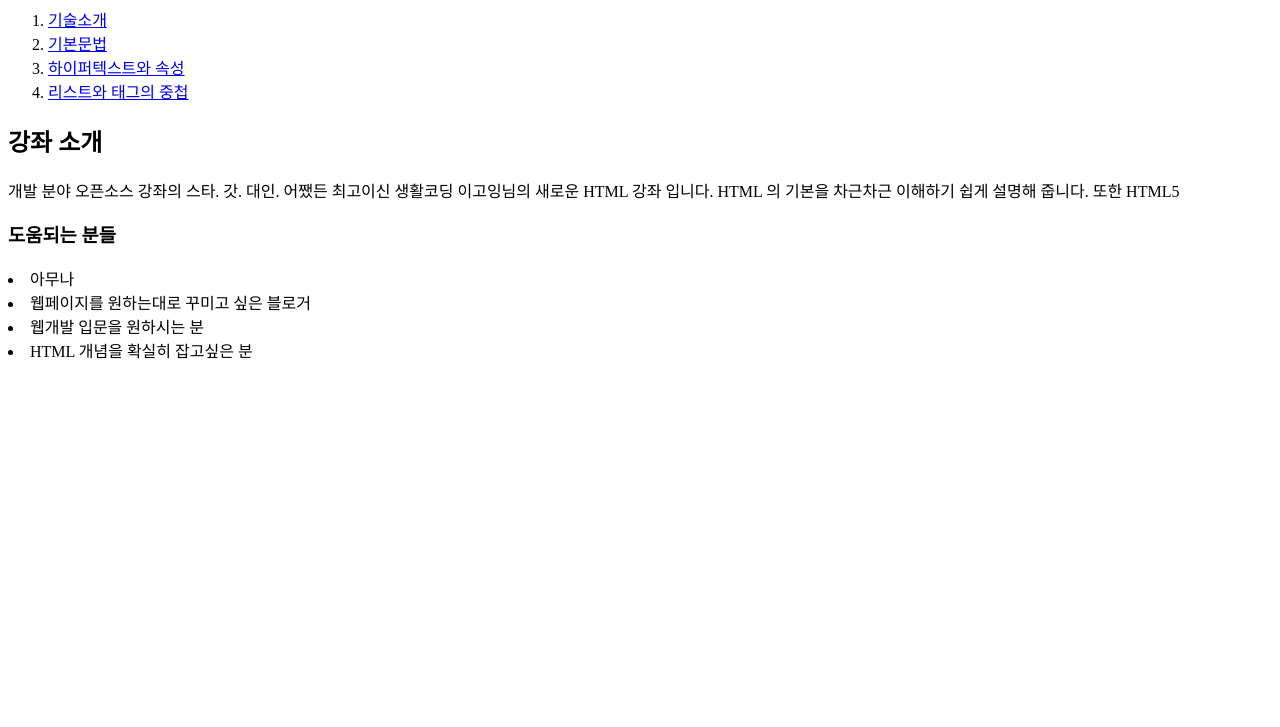
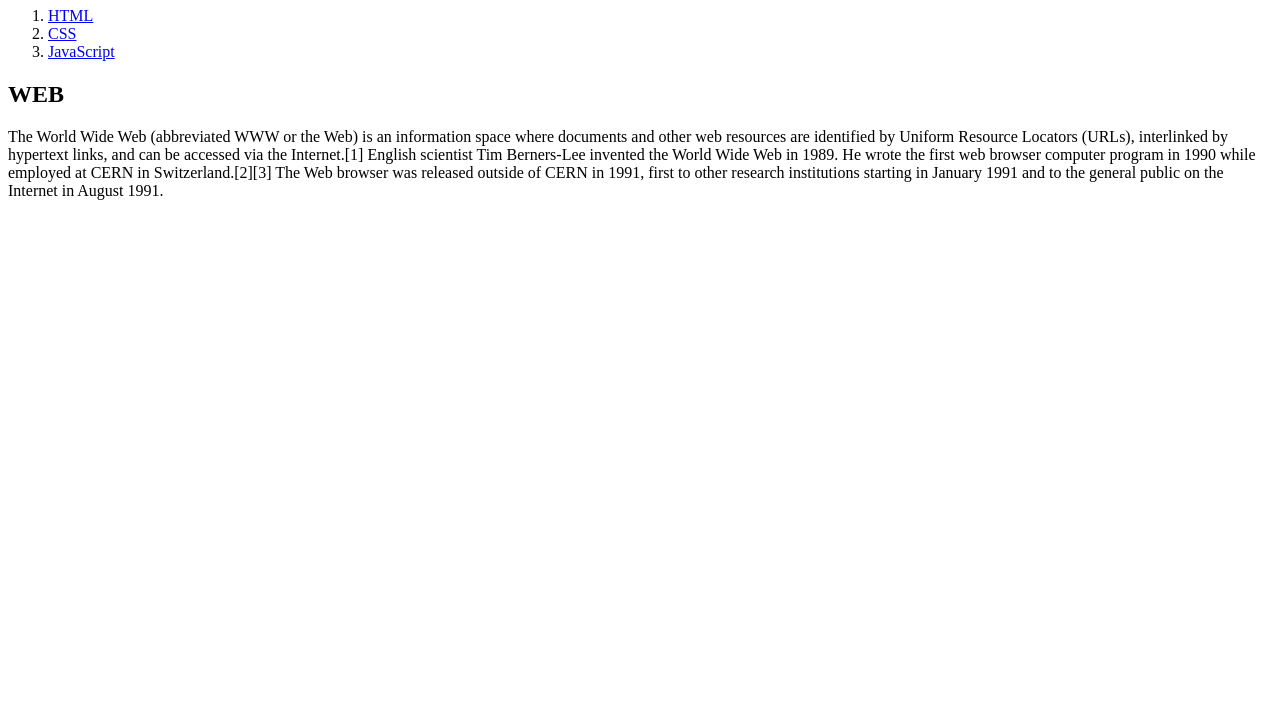
Before and after one commit to LeeJoonkyu/web1, a plain HTML site: page index.html in a window 1280 px wide. Shown: the part 73-800 px from the top of the page. Drawn offline with Linux system fonts and the light colour scheme.

Commit message:
Add files via upload
second commit

```diff
--- a/index.html
+++ b/index.html
@@ -1,27 +1,18 @@
 <!DOCTYPE html>
 <html>
 <head>
-		<title>HTML - 수업소개</title>
+  <title>WEB1 - Welcome</title>
   <meta charset="utf-8">
 </head>
-
 <body>
-		<h1><a href="index.html">HTML</a></h1>
+  <h1><a href="index.html">WEB</a></h1>
   <ol>
-			<li><a href="1.html">기술소개</a></li>
-			<li><a href="2.html">기본문법</a></li>
-			<li><a href="3.html">하이퍼텍스트와 속성</a></li>
-			<li><a href="4.html">리스트와 태그의 중첩</a></li>
+    <li><a href="1.html">HTML</a></li>
+    <li><a href="2.html">CSS</a></li>
+    <li><a href="3.html">JavaScript</a></li>
   </ol>
-
-		<h2>강좌 소개</h2>
-
-		개발 분야 오픈소스 강좌의 스타. 갓. 대인. 어쨌든 최고이신 생활코딩 이고잉님의 새로운 HTML 강좌 입니다. HTML 의 기본을 차근차근 이해하기 쉽게 설명해 줍니다. 또한 HTML5
-
-		<h3>도움되는 분들</h3>
-			<li>아무나</li>
-			<li>웹페이지를 원하는대로 꾸미고 싶은 블로거</li>
-			<li>웹개발 입문을 원하시는 분</li>
-			<li>HTML 개념을 확실히 잡고싶은 분</li>
+  <h2>WEB</h2>
+  <p>The World Wide Web (abbreviated WWW or the Web) is an information space where documents and other web resources are identified by Uniform Resource Locators (URLs), interlinked by hypertext links, and can be accessed via the Internet.[1] English scientist Tim Berners-Lee invented the World Wide Web in 1989. He wrote the first web browser computer program in 1990 while employed at CERN in Switzerland.[2][3] The Web browser was released outside of CERN in 1991, first to other research institutions starting in January 1991 and to the general public on the Internet in August 1991.
+  </p>
 </body>
 </html>
```
Also changed, not shown: 1.html (+10 -10 lines), 2.html (+9 -10 lines), 3.html (+9 -11 lines). Lines whose indentation alone changed are shown as unchanged.
